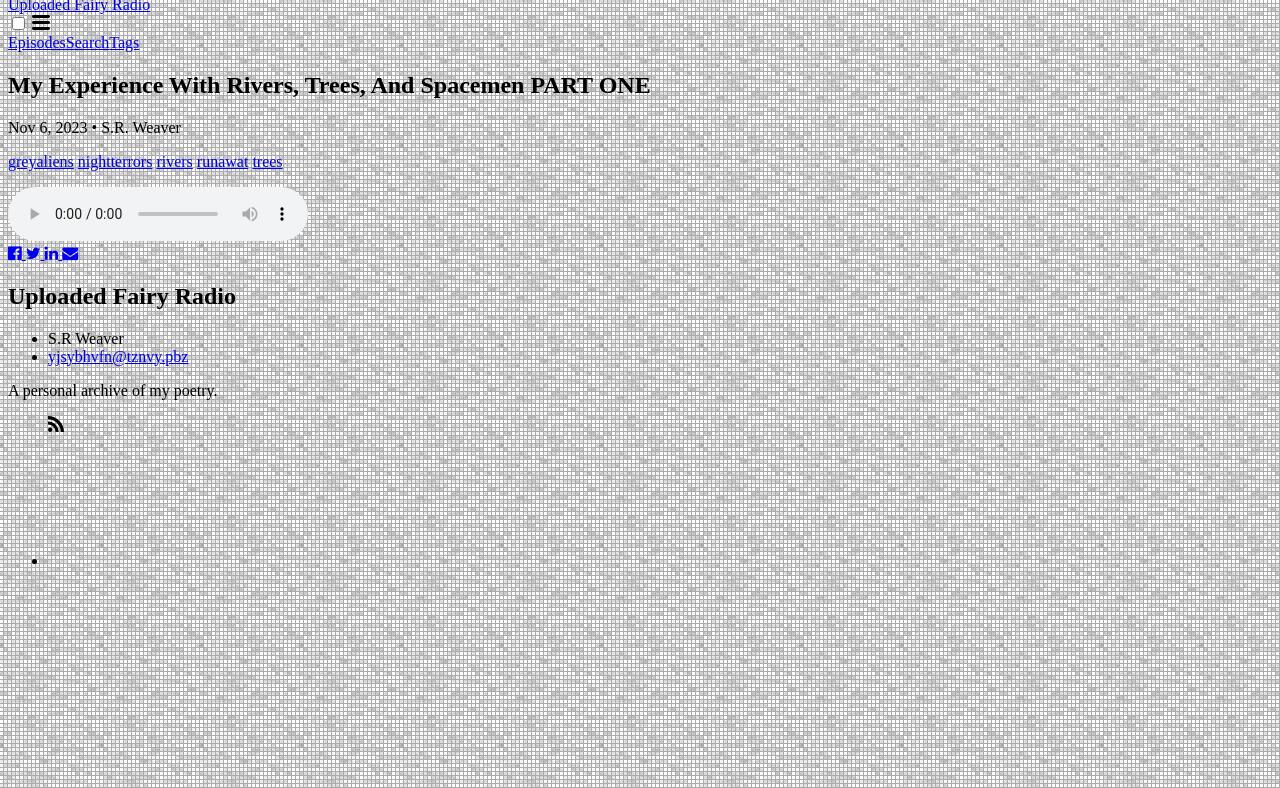
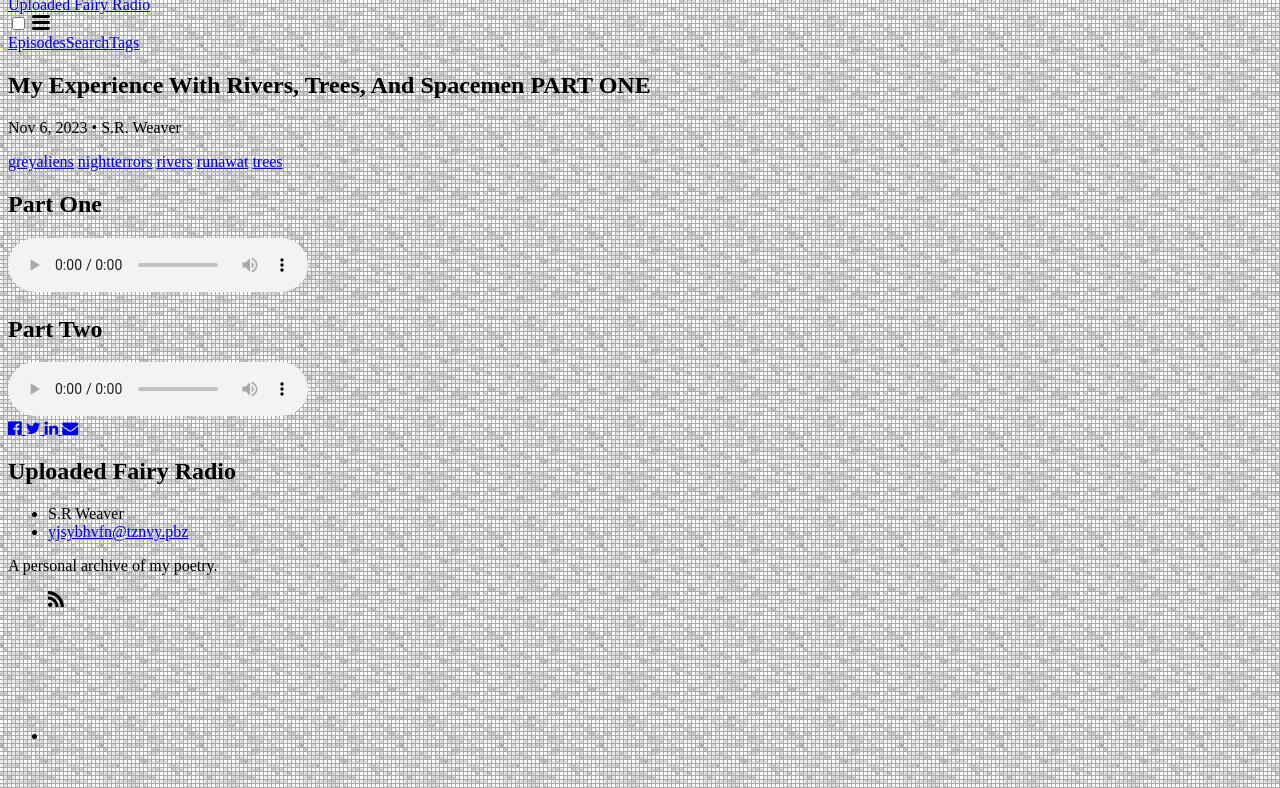
Before and after one commit to LWFlouisa/UploadedFairyRadio, a Jekyll site: the page built from _posts/2023-11-06-myexperienceiwthtrees.md, in a window 1280 px wide, cut to the strip 112-900 px from the top of the page. Built offline with Jekyll 4.4.1, drawn with Linux system fonts in a browser that asks for light colours; our own code applies the rules of GitHub Pages for plain Markdown files.

Commit message:
Update 2023-11-06-myexperienceiwthtrees.md

```diff
--- a/_posts/2023-11-06-myexperienceiwthtrees.md
+++ b/_posts/2023-11-06-myexperienceiwthtrees.md
@@ -3,7 +3,14 @@
 author: "S.R. Weaver"
 tags: greyaliens nightterrors trees rivers runawat
 ---
+## Part One
 <audio controls>
   <source src="https://lwflouisa.github.io/UploadedFairyRadio/Audio/MyExperienceWithTrees.mp3" type="audio/mpeg">
 Your browser does not support the audio element.
 </audio>
+
+## Part Two
+<audio controls>
+  <source src="https://lwflouisa.github.io/UploadedFairyRadio/Audio/MyExperienceWithTreesPartTwo.mp3" type="audio/mpeg">
+Your browser does not support the audio element.
+</audio>
```
